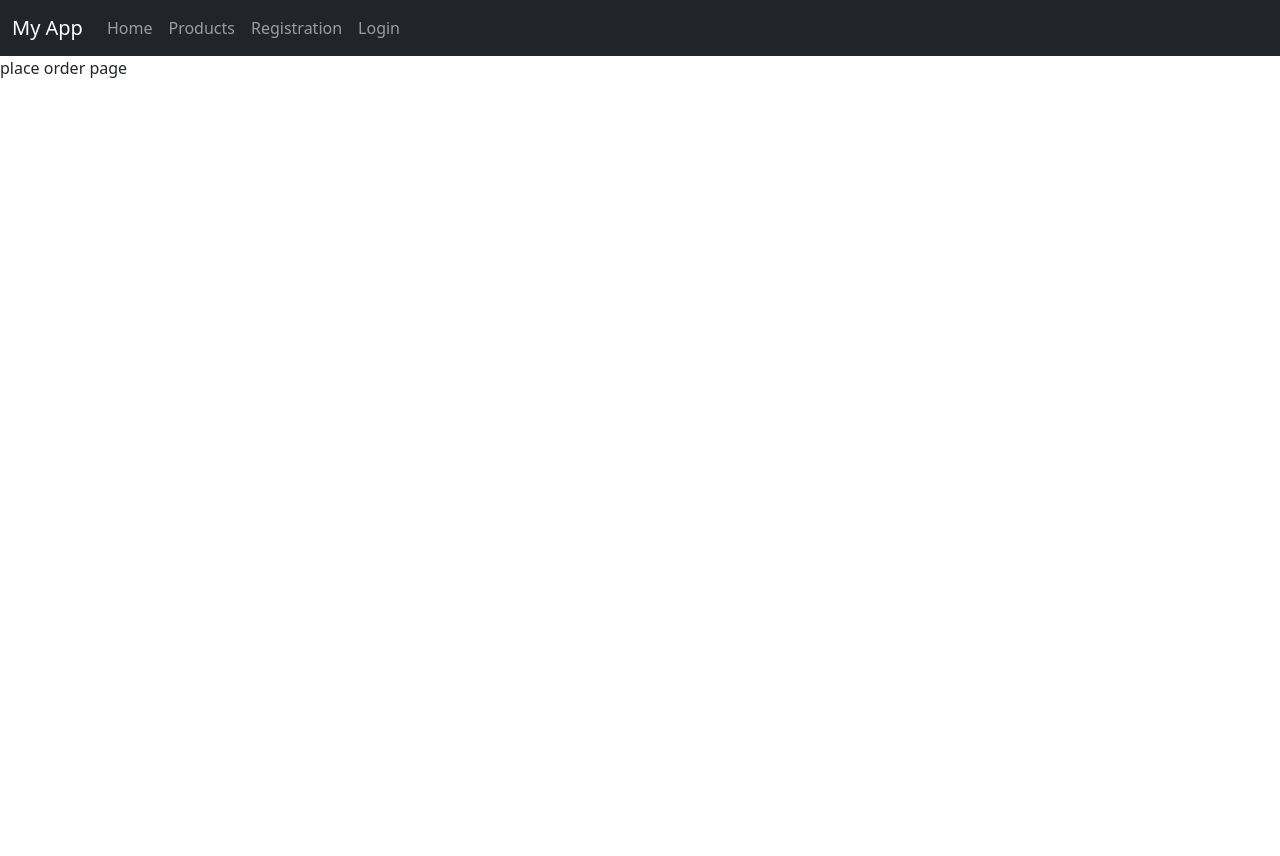
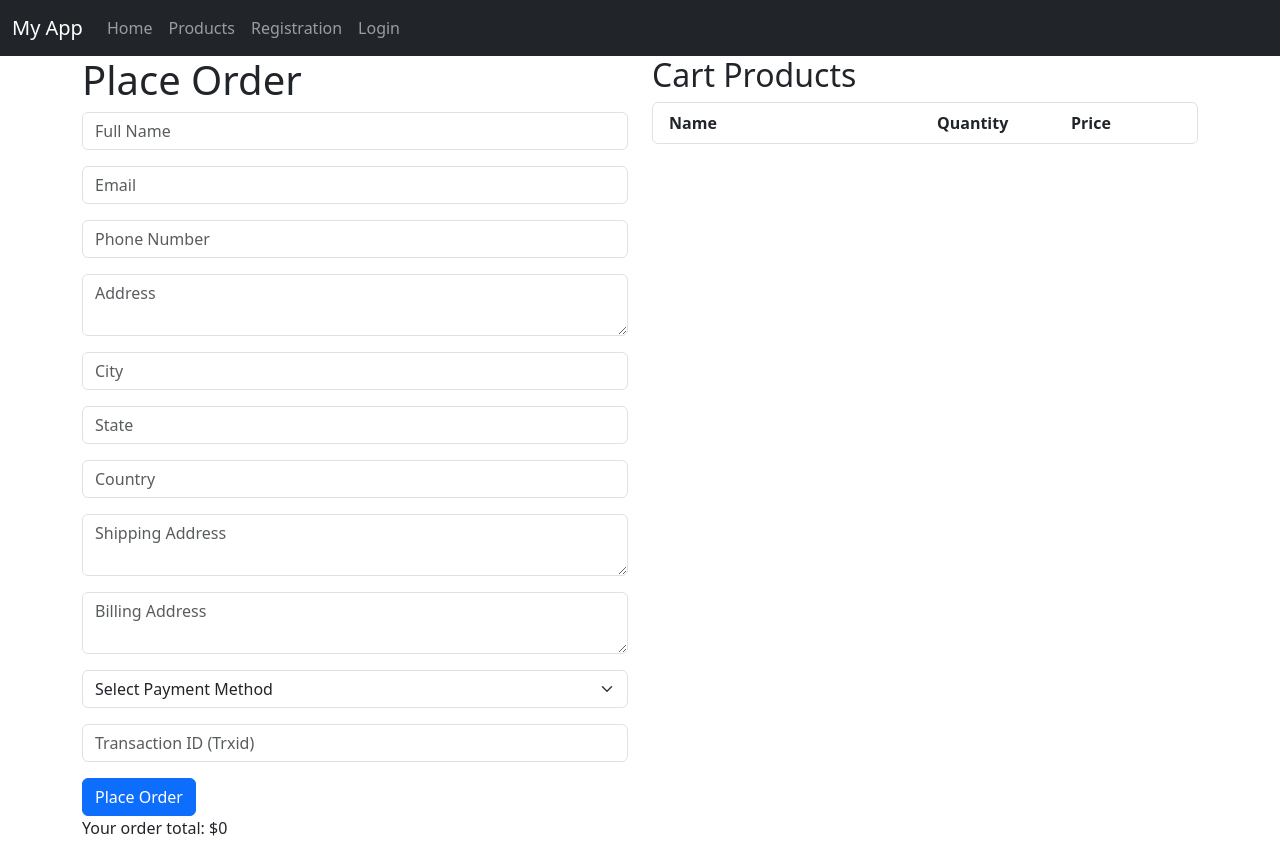
Before and after one commit to asamamun/react-php-mysql-based-ecommerce, a React (Vite) app: page /placeorder in a window 1280 px wide. Before the commit the page ends 800 px from the top, so only its background shows below. Built offline with nearby package versions, Linux system fonts and the light colour scheme.

Commit message:
place order client and server done. data sent to order and orderdetails and set cart empty

```diff
--- a/src/CartContext.jsx
+++ b/src/CartContext.jsx
@@ -59,8 +59,14 @@ export const CartProvider = ({ children }) => {
     setCart(newCart);
   };
 
+
+  const emptyCart = () => {
+    setCart([]);
+  };
+
+
   return (
-    <CartContext.Provider value={{ cart, addToCart, removeFromCart }}>
+    <CartContext.Provider value={{ cart, addToCart, removeFromCart, emptyCart }}>
       {children}
     </CartContext.Provider>
   );
--- a/src/components/PlaceOrder.jsx
+++ b/src/components/PlaceOrder.jsx
@@ -1,6 +1,164 @@
-import React from 'react';
+import React, { useState } from 'react';
+import { useCart } from './../CartContext';
+import { Helmet } from 'react-helmet';
+import Swal from 'sweetalert2';
+import axios from 'axios';
+import API_URL from './../config';
+
 const PlaceOrder = () => {
+    const { cart, emptyCart } = useCart();
+    const [formData, setFormData] = useState({
+        fullName: '',
+        email: '',
+        phoneNumber: '',
+        address: '',
+        city: '',
+        state: '',
+        country: '',
+        shippingAddress: '',
+        billingAddress: '',
+        paymentMethod: '',
+        trxid: ''
+    });
 
-    return (<>place order page</>)
+    // Calculate the grand total by summing up the item prices in the cart
+    const grandTotal = cart.reduce((total, item) => total + (item.quantity * item.price), 0);
+
+    // Function to handle form submission
+    const handleSubmit = async (e) => {
+        e.preventDefault();
+
+        // Send the order data to your server endpoint
+        try {
+            const response = await axios.post(`${API_URL}orders.php`, {
+                cart: cart,
+                formData: formData,
+                grandTotal: grandTotal
+            });
+console.log(response.data);
+if(response.data.status === 'success'){
+    emptyCart();
+// Display a success message to the user
+Swal.fire({
+    icon: 'success',
+    title: 'Order Placed Successfully!',
+    text: 'Your order has been placed successfully. Thank you for shopping with us!',
+});
+
+// Reset the form after successful submission
+setFormData({
+    fullName: '',
+    email: '',
+    phoneNumber: '',
+    address: '',
+    city: '',
+    state: '',
+    country: '',
+    shippingAddress: '',
+    billingAddress: '',
+    paymentMethod: '',
+    trxid: ''
+});
+
 }
+
+        } catch (error) {
+            // Handle any errors that occur during the order placement process
+            console.error('Error placing order:', error);
+            Swal.fire({
+                icon: 'error',
+                title: 'Oops...',
+                text: 'Something went wrong while placing your order. Please try again later.',
+            });
+        }
+    };
+
+    // Function to handle form field changes
+    const handleChange = (e) => {
+        setFormData({ ...formData, [e.target.name]: e.target.value });
+    };
+
+    return (
+        <>
+            <Helmet>
+                <title>Place Order</title>
+                <meta name="description" content='Place Order Page' />
+            </Helmet>
+            <div className='container'>
+                <div className="row">
+                    <div className="col-6">
+                    <h1>Place Order</h1>
+                <form onSubmit={handleSubmit}>
+    <div className="mb-3">
+        <input type="text" className="form-control" name="fullName" placeholder="Full Name" value={formData.fullName} onChange={handleChange} required />
+    </div>
+    <div className="mb-3">
+        <input type="email" className="form-control" name="email" placeholder="Email" value={formData.email} onChange={handleChange} required />
+    </div>
+    <div className="mb-3">
+        <input type="text" className="form-control" name="phoneNumber" placeholder="Phone Number" value={formData.phoneNumber} onChange={handleChange} required />
+    </div>
+    <div className="mb-3">
+        <textarea className="form-control" name="address" placeholder="Address" value={formData.address} onChange={handleChange} required></textarea>
+    </div>
+    <div className="mb-3">
+        <input type="text" className="form-control" name="city" placeholder="City" value={formData.city} onChange={handleChange} required />
+    </div>
+    <div className="mb-3">
+        <input type="text" className="form-control" name="state" placeholder="State" value={formData.state} onChange={handleChange} required />
+    </div>
+    <div className="mb-3">
+        <input type="text" className="form-control" name="country" placeholder="Country" value={formData.country} onChange={handleChange} required />
+    </div>
+    <div className="mb-3">
+        <textarea className="form-control" name="shippingAddress" placeholder="Shipping Address" value={formData.shippingAddress} onChange={handleChange} required></textarea>
+    </div>
+    <div className="mb-3">
+        <textarea className="form-control" name="billingAddress" placeholder="Billing Address" value={formData.billingAddress} onChange={handleChange} required></textarea>
+    </div>
+    <div className="mb-3">
+        <select className="form-select" name="paymentMethod" value={formData.paymentMethod} onChange={handleChange} required>
+            <option value="">Select Payment Method</option>
+            <option value="credit_card">Credit Card</option>
+            <option value="debit_card">Debit Card</option>
+            <option value="paypal">PayPal</option>
+        </select>
+    </div>
+    <div className="mb-3">
+        <input type="text" className="form-control" name="trxid" placeholder="Transaction ID (Trxid)" value={formData.trxid} onChange={handleChange} required />
+    </div>
+    <button type="submit" className="btn btn-primary">Place Order</button>
+</form>
+                    </div>
+                    <div className="col-6">
+                        <h2>Cart Products</h2>
+                        <ul className="list-group">
+                            <li className="list-group-item">
+                        <div className="row">
+                <div className="col-6"><strong>Name</strong></div>
+                <div className="col-3"><strong>Quantity</strong></div>
+                <div className="col-3"><strong>Price</strong></div>
+            </div>
+            </li>
+    {cart.map((item, index) => (
+        <li key={index} className="list-group-item">
+            <div className="row">
+                <div className="col-6">{item.name}</div>
+                <div className="col-3">Quantity: <span className="badge bg-primary rounded-pill">{item.quantity}</span></div>
+                <div className="col-3">Price: ${item.price}</div>
+            </div>
+        </li>
+    ))}
+</ul>
+                    </div>
+                </div>
+
+
+                <p>Your order total: ${grandTotal}</p>
+                {/* You can add additional UI elements here */}
+            </div>
+        </>
+    );
+};
+
 export default PlaceOrder;
```
Also changed, not shown: 1 other file (tests, documents, lock files or other folders).
